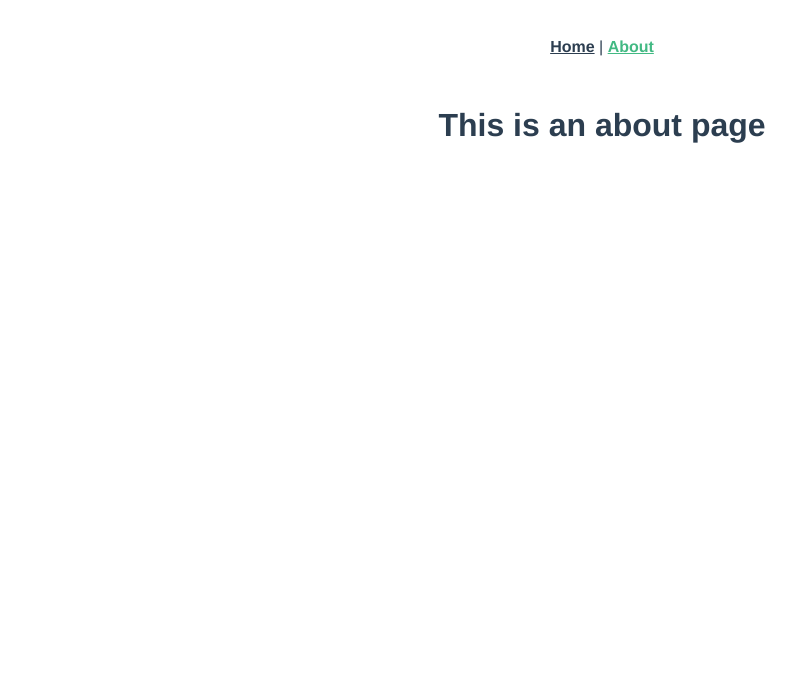
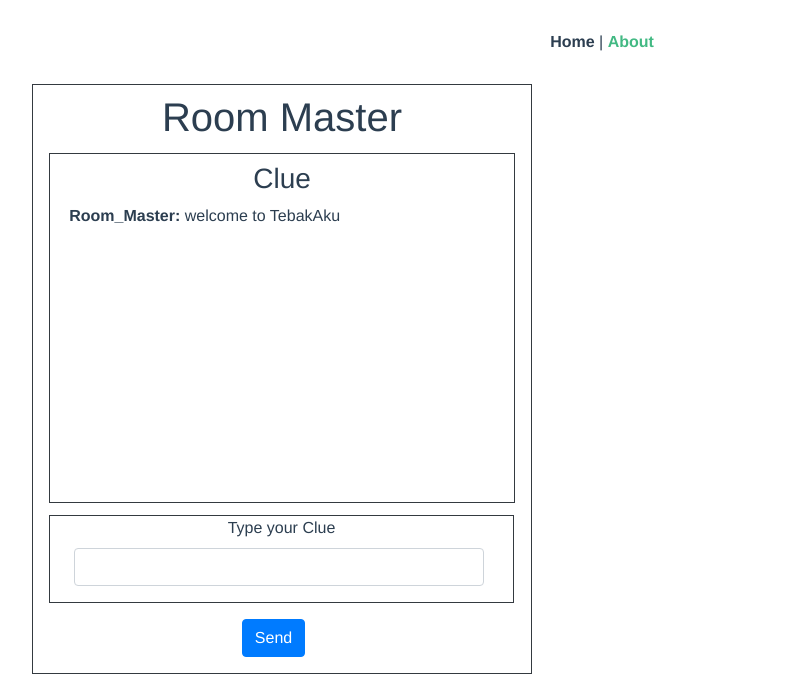
Before and after one commit to agunggst/TebakAku, a Vue app in the folder client/: page /about in a window 1280 px wide. Shown: the top 696 px of the page, without its empty margins (38-834 px from the left). Built offline with nearby package versions, Linux system fonts and the light colour scheme.

Commit message:
membuat frontend roommaster

```diff
--- a/client/package.json
+++ b/client/package.json
@@ -7,6 +7,8 @@
     "build": "vue-cli-service build"
   },
   "dependencies": {
+    "bootstrap": "^4.4.1",
+    "bootstrap-vue": "^2.7.0",
     "core-js": "^3.6.4",
     "vue": "^2.6.11",
     "vue-router": "^3.1.5",
--- /dev/null
+++ b/client/src/components/RoomMaster.vue
@@ -0,0 +1,83 @@
+<template>
+  <div>
+    <div id="formmaster" class="container">
+      <div id="chatmaster" class="row border border-dark">
+        <div id="judulmaster">
+          <h1 style="text-align:center" class="mt-2">Room Master</h1>
+        </div>
+        <div id="textmaster" class="border border-dark mx-3 my-1">
+          <div>
+            <h3 class="mt-2">Clue</h3>
+          </div>
+          <div class="col-sm-8">
+            <p v-for="(message,i) in messages" :key="i">
+              <span class="font-weight-bold">{{message.username}}:</span>
+              {{message.message}}
+            </p>
+          </div>
+        </div>
+        <div>
+          <form @submit.prevent="sendMessage">
+            <div id="submitmaster" class="form-group border border-dark mt-2 ml-3">
+              <label for="clue">Type your Clue</label>
+
+              <input
+                type="text"
+                class="form-control mb-3 ml-4"
+                style="width:410px"
+                id="message"
+                v-model="message"
+              />
+            </div>
+            <button type="submit" class="btn btn-primary mb-3">Send</button>
+          </form>
+        </div>
+      </div>
+    </div>
+  </div>
+</template>
+<script>
+export default {
+  data() {
+    return {
+      messages: [{ username: "Room_Master", message: "welcome to TebakAku" }],
+      username: "Room_Master",
+      message: ""
+    };
+  },
+  mounted() {
+    //   socket.on('on send message', (newMessage) =>{
+    //       this.message.push(newMessage)
+    //   })
+  },
+  methods: {
+    //   sendMessage(){
+    //       const message = {
+    //           username : 'Room_Master',
+    //           message : this.message
+    //       }
+    //       this.message.push(message)
+    //       socket.emit('send message', message
+    //   }
+  }
+};
+</script>
+
+<style>
+#chatmaster {
+  width: 500px;
+}
+
+#textmaster {
+  width: 500px;
+  min-height: 350px;
+}
+
+#submitmaster {
+  width: 465px;
+}
+
+#judulmaster {
+  width: 500px;
+}
+</style>
--- a/client/src/main.js
+++ b/client/src/main.js
@@ -2,7 +2,11 @@ import Vue from 'vue'
 import App from './App.vue'
 import router from './router'
 import store from './store'
+import BootstrapVue from 'bootstrap-vue'
+import 'bootstrap/dist/css/bootstrap.css'
+import 'bootstrap-vue/dist/bootstrap-vue.css'
 
+Vue.use(BootstrapVue)
 Vue.config.productionTip = false
 
 new Vue({
--- a/client/src/views/About.vue
+++ b/client/src/views/About.vue
@@ -1,5 +1,17 @@
 <template>
   <div class="about">
-    <h1>This is an about page</h1>
+    <RoomMaster />
   </div>
 </template>
+
+<script>
+// @ is an alias to /src
+import RoomMaster from '@/components/RoomMaster.vue'
+
+export default {
+  name: 'Home',
+  components: {
+    RoomMaster
+  }
+}
+</script>
```
Also changed, not shown: 1 other file (tests, documents, lock files or other folders).
